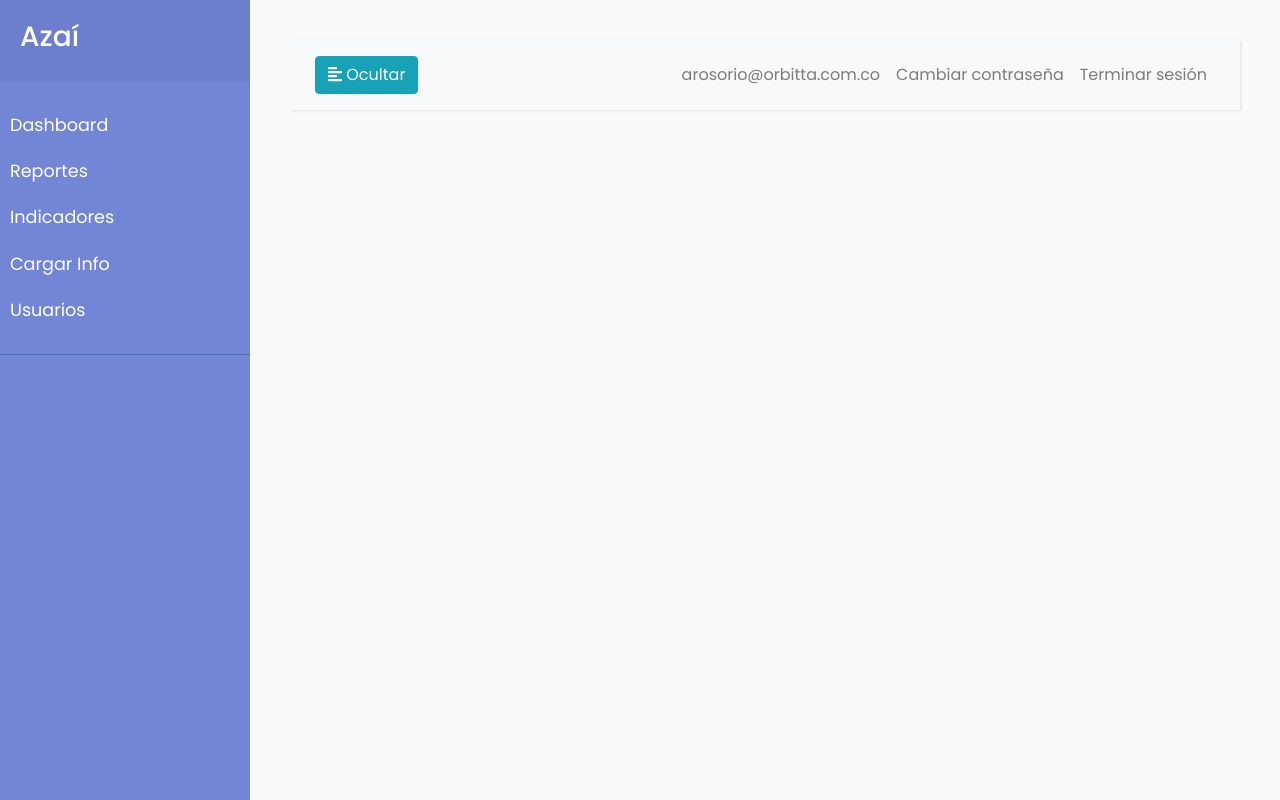
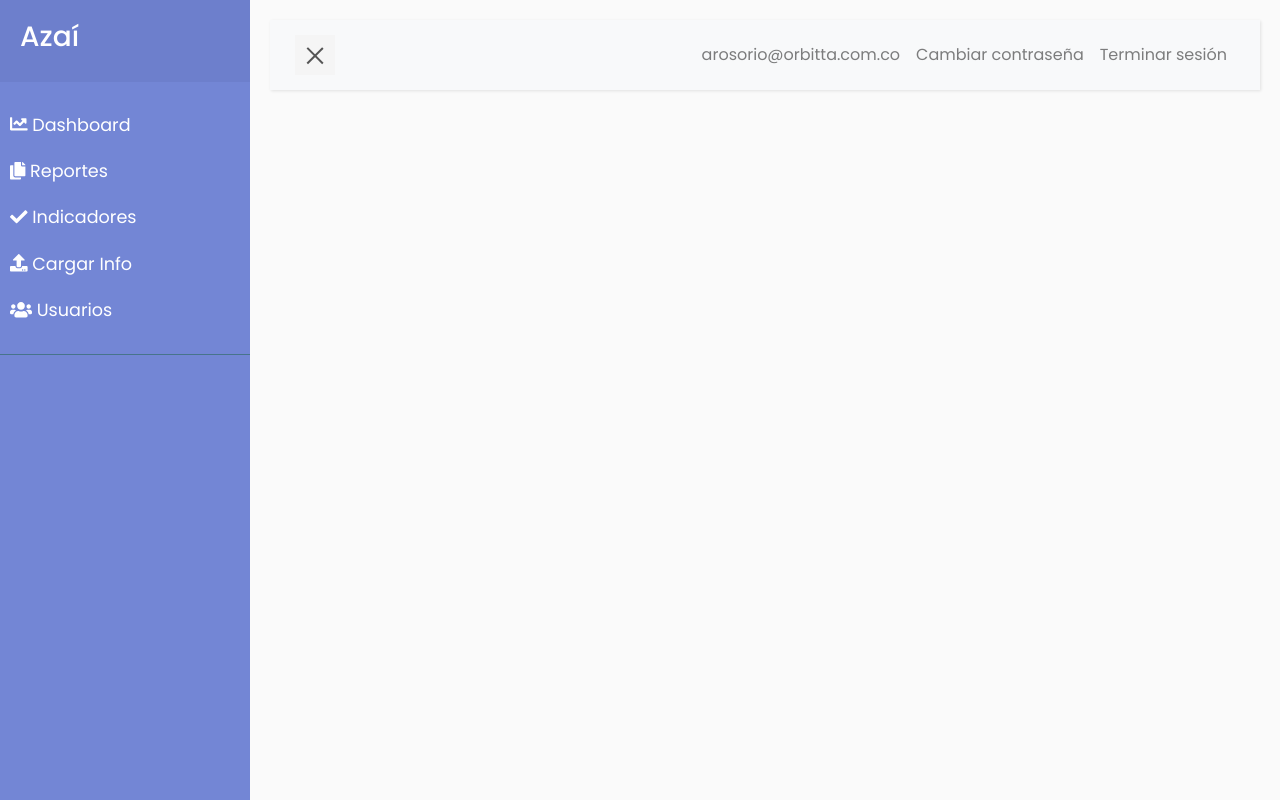
Before and after one commit to tactusoft/azai, a Django app: page /azai/ in a window 1280 px wide. Run offline with Django 3.2, Linux system fonts and the light colour scheme; a user stored in the database is signed in; parts of the project's set-up code (start-up, migrations or seed data) failed here and were passed over; some libraries are stand-ins or nearby versions.

Commit message:
Cambios en plantilla

```diff
--- a/azai/settings.py
+++ b/azai/settings.py
@@ -11,8 +11,8 @@ https://docs.djangoproject.com/en/2.0/ref/settings/
 """
 
 import os
-# import django_heroku
-# import dj_database_url
+#import django_heroku
+import dj_database_url
 
 # Build paths inside the project like this: os.path.join(BASE_DIR, ...)
 BASE_DIR = os.path.dirname(os.path.dirname(os.path.abspath(__file__)))
@@ -165,4 +165,4 @@ EMAIL_HOST_PASSWORD = 'r4u7T%Y&'
 DEFAULT_FROM_EMAIL = EMAIL_HOST_USER
 
 # Activate Django-Heroku.
-# django_heroku.settings(locals())
+#django_heroku.settings(locals())
--- a/static/css/styles.css
+++ b/static/css/styles.css
@@ -53,22 +53,22 @@
 .wrapper {
     display: flex;
     width: 100%;
+    align-items: stretch;
+    perspective: 1500px;
 }
 
 #sidebar {
-    width: 250px;
-    position: fixed;
-    top: 0;
-    left: 0;
-    height: 100vh;
-    z-index: 999;
+    min-width: 250px;
+    max-width: 250px;
     background: #7386D5;
     color: #fff;
-    transition: all 0.3s;
+    transition: all 0.6s cubic-bezier(0.945, 0.020, 0.270, 0.665);
+    transform-origin: bottom left;
 }
 
 #sidebar.active {
     margin-left: -250px;
+    transform: rotateY(100deg);
 }
 
 #sidebar .sidebar-header {
@@ -149,17 +149,45 @@
 ----------------------------------------------------- */
 
 #content {
-    width: calc(100% - 250px);
-    padding: 40px;
+    width: 100%;
+    padding: 20px;
     min-height: 100vh;
     transition: all 0.3s;
-    position: absolute;
-    top: 0;
-    right: 0;
 }
 
-#content.active {
-    width: 100%;
+#sidebarCollapse {
+    width: 40px;
+    height: 40px;
+    background: #f5f5f5;
+    cursor: pointer;
+}
+
+#sidebarCollapse span {
+    width: 80%;
+    height: 2px;
+    margin: 0 auto;
+    display: block;
+    background: #555;
+    transition: all 0.8s cubic-bezier(0.810, -0.330, 0.345, 1.375);
+    transition-delay: 0.2s;
+}
+
+#sidebarCollapse span:first-of-type {
+    transform: rotate(45deg) translate(2px, 2px);
+}
+
+#sidebarCollapse span:nth-of-type(2) {
+    opacity: 0;
+}
+
+#sidebarCollapse span:last-of-type {
+    transform: rotate(-45deg) translate(1px, -1px);
+}
+
+#sidebarCollapse.active span {
+    transform: none;
+    opacity: 1;
+    margin: 5px auto;
 }
 
 /* ---------------------------------------------------
--- a/templates/base.html
+++ b/templates/base.html
@@ -83,19 +83,34 @@
 
           <ul class="list-unstyled components">
               <li>
-                  <a class="link_style" href="#">Dashboard</a>
+                  <a class="link_style" href="#">
+                    <i class="fas fa-chart-line"></i>
+                    Dashboard
+                  </a>
               </li>
               <li>
-                  <a class="link_style" href="#">Reportes</a>
+                  <a class="link_style" href="#">
+                    <i class="fas fa-copy"></i>
+                    Reportes
+                  </a>
               </li>
               <li>
-                  <a class="link_style" href="{% url "tipo_indicador_list" %}">Indicadores</a>
+                  <a class="link_style" href="{% url "tipo_indicador_list" %}">
+                    <i class="fas fa-check"></i>
+                    Indicadores
+                  </a>
               </li>
               <li>
-                <a class="link_style" href="#">Cargar Info</a>
+                <a class="link_style" href="#">
+                    <i class="fas fa-upload"></i>
+                    Cargar Info
+                </a>
               </li>
               <li>
-                <a class="link_style" href="{% url "usuario_list" %}">Usuarios</a>
+                <a class="link_style" href="{% url "usuario_list" %}">
+                    <i class="fas fa-users"></i>
+                    Usuarios
+                </a>
               </li>
           </ul>
       </nav>
@@ -108,9 +123,10 @@
           <nav class="navbar navbar-expand-lg navbar-light bg-light">
               <div class="container-fluid">
 
-                  <button type="button" id="sidebarCollapse" class="btn btn-info">
-                      <i class="fas fa-align-left"></i>
-                      <span id="toggleLabel">Ocultar</span>
+                <button type="button" id="sidebarCollapse" class="navbar-btn">
+                    <span></span>
+                    <span></span>
+                    <span></span>
                 </button>
 
                 <button class="btn btn-dark d-inline-block d-lg-none ml-auto"
--- a/templates/base/js.html
+++ b/templates/base/js.html
@@ -22,14 +22,9 @@
 
 <script type="text/javascript">
     $(document).ready(function () {
-        $("#sidebar").mCustomScrollbar({
-            theme: "minimal"
-        });
-
         $('#sidebarCollapse').on('click', function () {
-            $('#sidebar, #content').toggleClass('active');
-            $('.collapse.in').toggleClass('in');
-            $('a[aria-expanded=true]').attr('aria-expanded', 'false');
+            $('#sidebar').toggleClass('active');
+            $(this).toggleClass('active');
         });
     });
 </script>
```
Also changed, not shown: other parts of static/css/styles.css (+25 -9 lines). Lines whose indentation alone changed are shown as unchanged.
